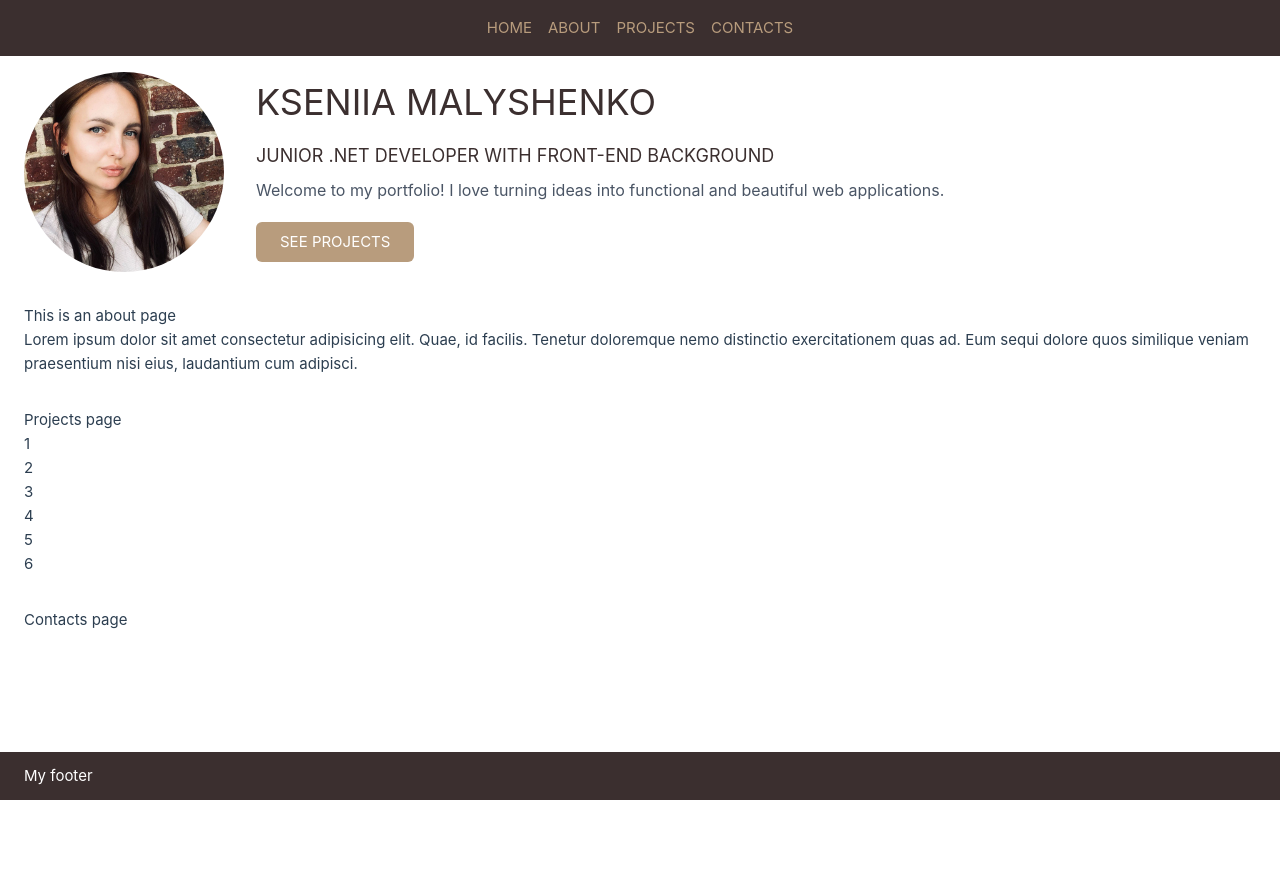
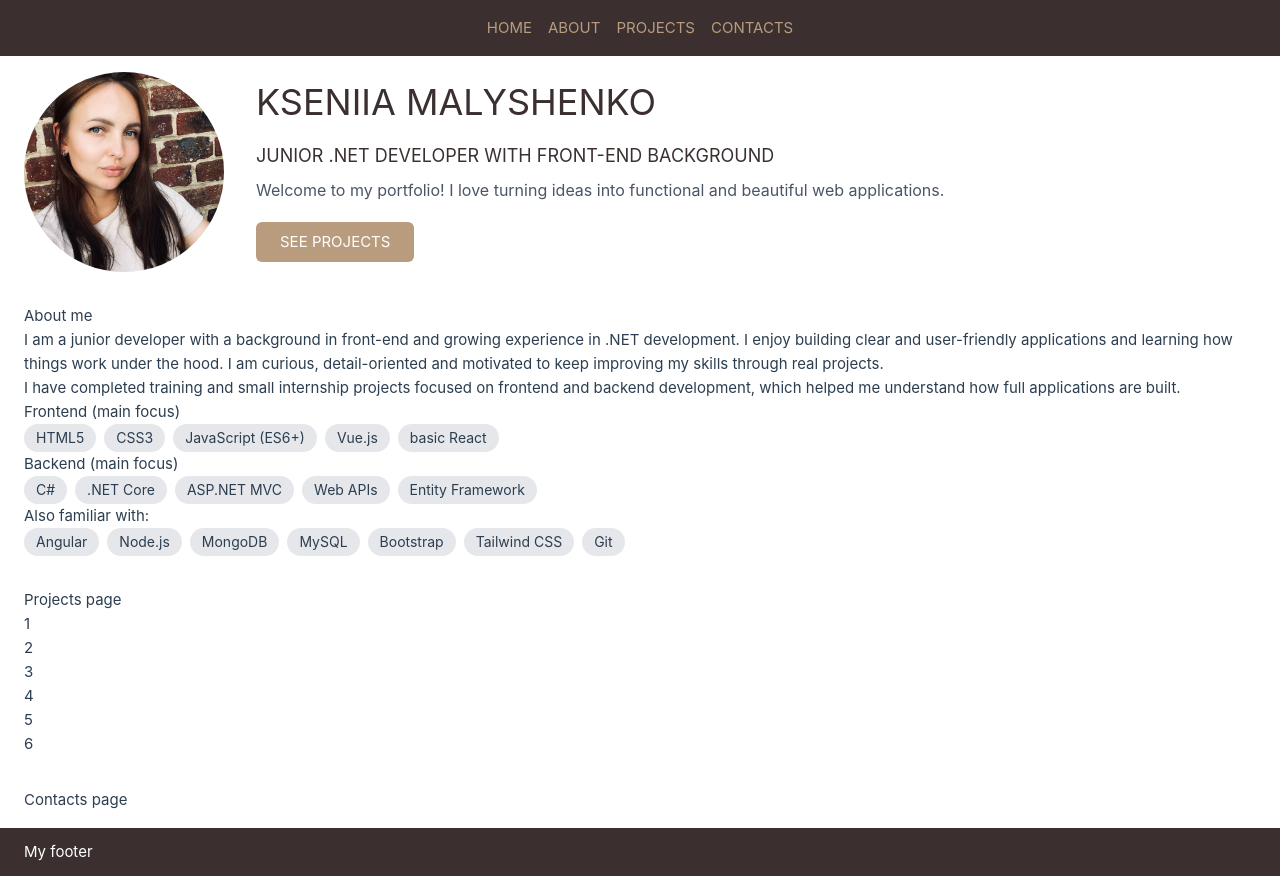
Before and after one commit to kseniyamesch/portfolio, a Vue app: page /about in a window 1280 px wide. Before the commit the page ends 800 px from the top, so only its background shows below. Built offline with nearby package versions, Linux system fonts and the light colour scheme.

Commit message:
About section added

```diff
--- a/src/components/About.vue
+++ b/src/components/About.vue
@@ -1,16 +1,47 @@
 <template>
   <section id="about" class="px-6 py-4">
-    <h1>This is an about page</h1>
-    <p>Lorem ipsum dolor sit amet consectetur adipisicing elit. Quae, id facilis. Tenetur doloremque nemo distinctio exercitationem quas ad. Eum sequi dolore quos similique veniam praesentium nisi eius, laudantium cum adipisci.</p>
+    <h2>About me</h2>
+    <p>I am a junior developer with a background in front-end and growing experience in .NET development.
+      I enjoy building clear and user-friendly applications and learning how things work under the hood.
+      I am curious, detail-oriented and motivated to keep improving my skills through real projects.</p>
+      <p>I have completed training and small internship projects focused on frontend and backend development, which helped me understand how full applications are built.</p>
+    <h3>Frontend (main focus)</h3>
+    <ul class="flex flex-wrap gap-2">
+      <li class="px-3 py-1 bg-gray-200 rounded-full text-sm">HTML5</li>
+      <li class="px-3 py-1 bg-gray-200 rounded-full text-sm">CSS3</li>
+      <li class="px-3 py-1 bg-gray-200 rounded-full text-sm">JavaScript (ES6+)</li>
+      <li class="px-3 py-1 bg-gray-200 rounded-full text-sm">Vue.js</li>
+      <li class="px-3 py-1 bg-gray-200 rounded-full text-sm">basic React</li>
+    </ul>
+
+    <h3>Backend (main focus)</h3>
+    <ul class="flex flex-wrap gap-2">
+      <li class="px-3 py-1 bg-gray-200 rounded-full text-sm">C#</li>
+      <li class="px-3 py-1 bg-gray-200 rounded-full text-sm">.NET Core</li>
+      <li class="px-3 py-1 bg-gray-200 rounded-full text-sm">ASP.NET MVC</li>
+      <li class="px-3 py-1 bg-gray-200 rounded-full text-sm">Web APIs</li>
+      <li class="px-3 py-1 bg-gray-200 rounded-full text-sm">Entity Framework</li>
+    </ul>
+
+    <h3>Also familiar with:</h3>
+    <ul class="flex flex-wrap gap-2">
+      <li class="px-3 py-1 bg-gray-200 rounded-full text-sm">Angular</li>
+      <li class="px-3 py-1 bg-gray-200 rounded-full text-sm">Node.js</li>
+      <li class="px-3 py-1 bg-gray-200 rounded-full text-sm">MongoDB</li>
+      <li class="px-3 py-1 bg-gray-200 rounded-full text-sm">MySQL</li>
+      <li class="px-3 py-1 bg-gray-200 rounded-full text-sm">Bootstrap</li>
+      <li class="px-3 py-1 bg-gray-200 rounded-full text-sm">Tailwind CSS</li>
+      <li class="px-3 py-1 bg-gray-200 rounded-full text-sm">Git</li>
+    </ul>
   </section>
 </template>
 
 <style>
-@media (min-width: 1024px) {
+/* @media (min-width: 1024px) {
   .about {
     min-height: 100vh;
     display: flex;
     align-items: center;
   }
-}
+} */
 </style>
```
